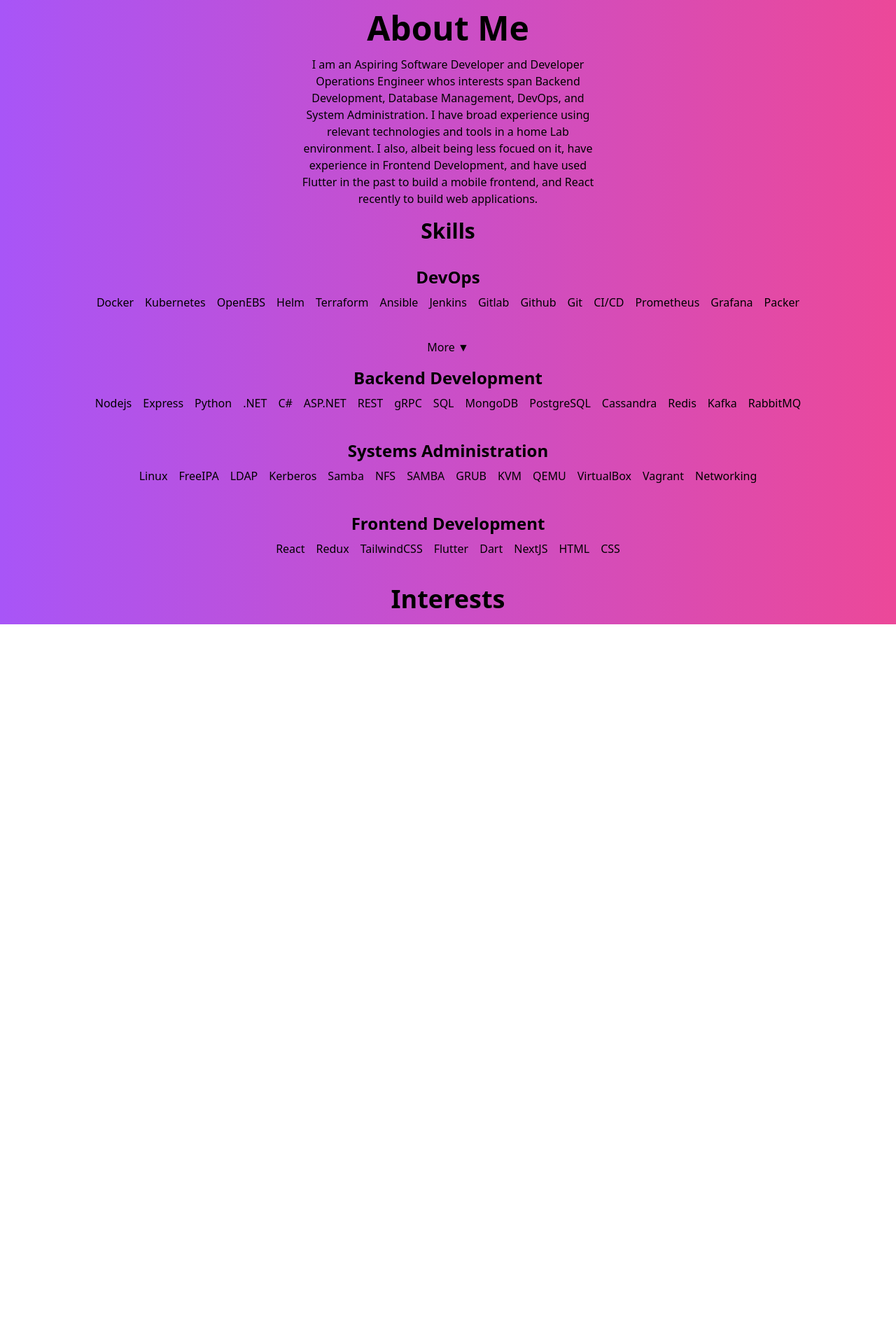
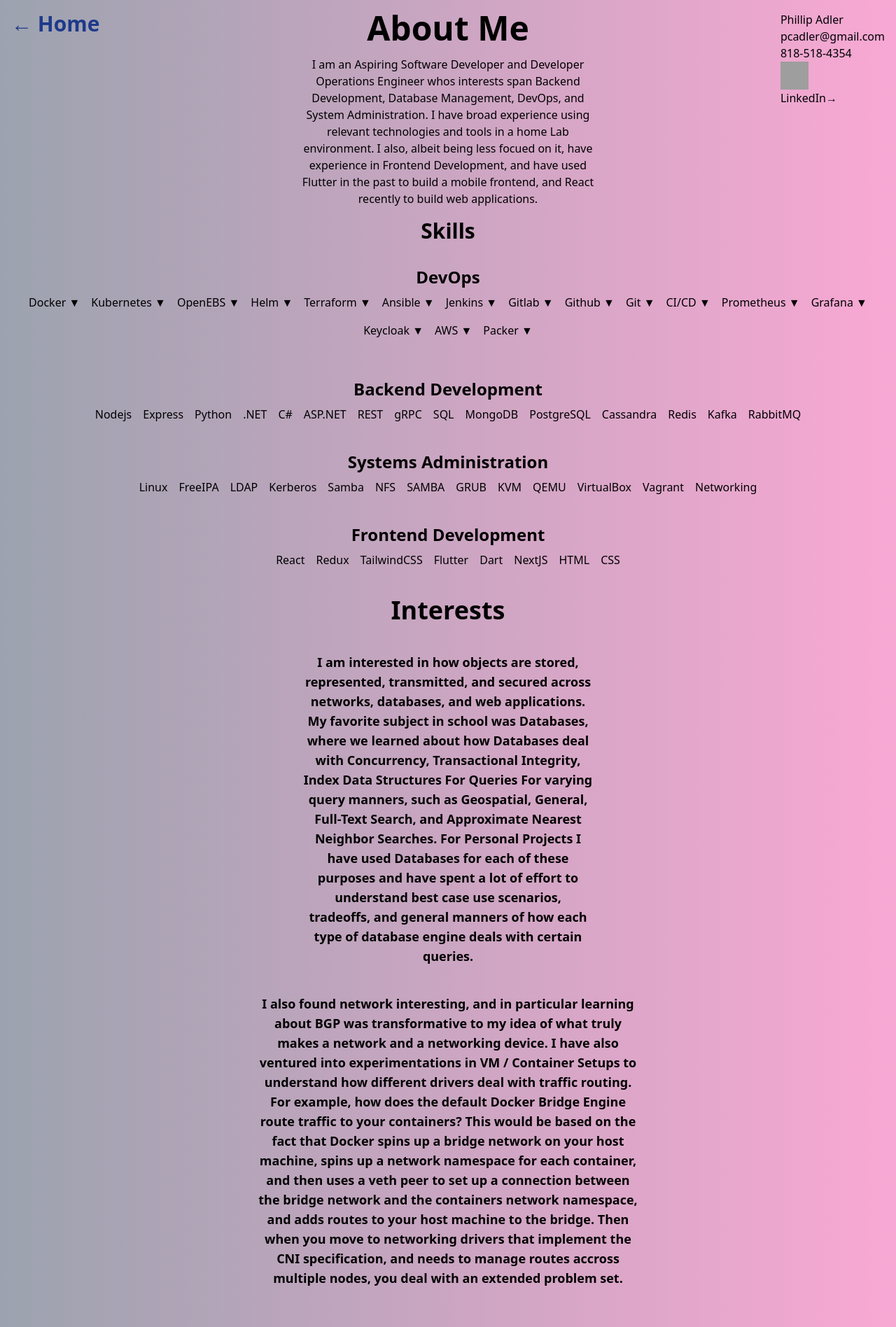
Before and after one commit to PranoSA/New-Portfolio-Site, a Next.js app: page /about in a window 1280 px wide. Shown: the whole page at 70% size. Before the commit the page ends 892 px from the top, so only its background shows below. Built offline with nearby package versions, Linux system fonts and the light colour scheme; grey boxes are pictures that could not be loaded.

Commit message:
Added Profile, Fixed Some of the Layout Bugs

```diff
--- a/src/app/about/layout.tsx
+++ b/src/app/about/layout.tsx
@@ -3,9 +3,5 @@
 }: {
   children: React.ReactNode;
 }) {
-  return (
-    <html lang="en">
-      <body>{children}</body>
-    </html>
-  );
+  return <>{children}</>;
 }
--- a/src/app/about/page.tsx
+++ b/src/app/about/page.tsx
@@ -1,128 +1,156 @@
-"use client";
-import { useState } from "react";
-import "../styles/globals.css";
+'use client';
+import { useState } from 'react';
+import '../styles/globals.css';
+import Link from 'next/link';
 // @ts-nocheck
 
 const BackendSkils: string[] = [
-  "Nodejs",
-  "Express",
-  "Python",
-  ".NET",
-  "C#",
-  "ASP.NET",
-  "REST",
-  "gRPC",
-  "SQL",
-  "MongoDB",
-  "PostgreSQL",
-  "Cassandra",
-  "Redis",
-  "Kafka",
-  "RabbitMQ",
+  'Nodejs',
+  'Express',
+  'Python',
+  '.NET',
+  'C#',
+  'ASP.NET',
+  'REST',
+  'gRPC',
+  'SQL',
+  'MongoDB',
+  'PostgreSQL',
+  'Cassandra',
+  'Redis',
+  'Kafka',
+  'RabbitMQ',
 ];
 
 const DevOpsSkills: string[] = [
-  "Docker",
-  "Kubernetes",
-  "OpenEBS",
-  "Helm",
-  "Terraform",
-  "Ansible",
-  "Jenkins",
-  "Gitlab",
-  "Github",
-  "Git",
-  "CI/CD",
-  "Prometheus",
-  "Grafana",
-  "Packer",
+  'Docker',
+  'Kubernetes',
+  'OpenEBS',
+  'Helm',
+  'Terraform',
+  'Ansible',
+  'Jenkins',
+  'Gitlab',
+  'Github',
+  'Git',
+  'CI/CD',
+  'Prometheus',
+  'Grafana',
+  'Keycloak',
+  'AWS',
+  'Packer',
 ];
 
 const DevOpsSkillsAbout: { title: string; description: string }[] = [
   {
-    title: "Kubernetes",
+    title: 'Kubernetes',
     description: `Practiced Using kubeadm on a local computer to spin up a Kubernetes Cluster
     On Virtual Machines, and deployed test applications to it. I studied things like Container Attached Storage,
     How Different CNI plugins work, troubleshooting applications, and other aspects of Kubernetes.`,
   },
   {
-    title: "Docker",
+    title: 'Docker',
     description: `I have used Docker for routine development and some small deployments, as well as included it
     in some CI/CD pipelines to build and deploy applications.`,
   },
   {
-    title: "CI/CD",
+    title: 'CI/CD',
     description: `I have run a CI/CD pipeline on Jenkins and Github Actions to deploy applications to Virtual Machines.`,
   },
   {
-    title: "AWS",
+    title: 'AWS',
     description: `I have used AWS Serverless using AWS SAM with S3, Lambda, DynamoDB, Event Triggers, and API Gateway,
      and Server solutions for some small projects in the past.`,
   },
   {
-    title: "Terraform",
+    title: 'Terraform',
     description: `I have used Terraform to deploy infrastructure to AWS in test CI/CD pipelines, as well
     as developed my own experimental terraform plugin for my Unicode Application.`,
   },
   {
-    title: "Ansible",
+    title: 'Ansible',
     description: `I have used Ansible to deploy and configure applications on Docker Containers in a local environment.`,
   },
   {
-    title: "Jenkins",
+    title: 'Jenkins',
     description: `I have used Jenkins to run CI/CD pipelines to deploy applications to Virtual Machines, using plugins
     to manage credentials (AWS, Docker, etc.), and to run tests and build steps with Packer and Terraform.`,
   },
   {
-    title: "Git",
+    title: 'Git',
     description: `I have used Git for version control and have experience with Gitlab and Github.`,
   },
   {
-    title: "Monitoring",
+    title: 'Prometheus',
     description: `I have set up a pipeline to monitor my computer using Prometheus and Grafana, and have used prometheus
     to export custom metrics from my applications. I have also used Grafana to visualize these metrics configured with keycloak
     login .`,
   },
   {
-    title: "Packer",
+    title: 'Grafana',
+    description:
+      'I have used Grafana to visualize metrics from Prometheus, and have configured it to use keycloak OIDC login.',
+  },
+  {
+    title: 'Packer',
     description: `I have used Packer to create custom images for Virtual Machines
     to deploy an application to a virtual machine`,
   },
   {
-    title: "Helm",
+    title: 'Helm',
     description: `I have used Helm to deploy applications to Kubernetes.`,
   },
   {
-    title: "OpenEBS",
+    title: 'OpenEBS',
     description: `I have used OpenEBS and CAS on my local kubernetes cluster setup for testing purposes.`,
+  },
+  {
+    title: 'Gitlab',
+    description:
+      'I have administered a Gitlab Server and dealt with small ammounts of general maintenance.',
+  },
+  {
+    title: 'Grafana',
+    description:
+      'I have used Grafana to visualize metrics from Prometheus, and have configured it to use keycloak OIDC login.',
+  },
+  {
+    title: 'Keycloak',
+    description:
+      'I have used and managed Keycloak to secure applications with OIDC.',
+  },
+  {
+    title: 'Github',
+    description:
+      'I have used Github as my primary source control for my personal projects and a few small group projects.',
   },
 ];
 
 const SysAdminSkills: string[] = [
-  "Linux",
-  "FreeIPA",
-  "LDAP",
-  "Kerberos",
-  "Samba",
-  "NFS",
-  "SAMBA",
-  "GRUB",
-  "KVM",
-  "QEMU",
-  "VirtualBox",
-  "Vagrant",
-  "Networking",
+  'Linux',
+  'FreeIPA',
+  'LDAP',
+  'Kerberos',
+  'Samba',
+  'NFS',
+  'SAMBA',
+  'GRUB',
+  'KVM',
+  'QEMU',
+  'VirtualBox',
+  'Vagrant',
+  'Networking',
 ];
 
 const FrontendSkills: string[] = [
-  "React",
-  "Redux",
-  "TailwindCSS",
-  "Flutter",
-  "Dart",
-  "NextJS",
-  "HTML",
-  "CSS",
+  'React',
+  'Redux',
+  'TailwindCSS',
+  'Flutter',
+  'Dart',
+  'NextJS',
+  'HTML',
+  'CSS',
 ];
 
 export default function Home() {
@@ -133,10 +161,19 @@
     false,
   ]);
 
-  const [selectedDevOpsSkill, setSelectedDevOpsSkill] = useState<string>("");
+  const [selectedDevOpsSkill, setSelectedDevOpsSkill] = useState<string>('');
 
   return (
-    <div className="w-full flex flex-wrap justify-center">
+    <div className="w-full flex flex-wrap justify-center bg-gradient-to-r from-gray-400 to-pink-300 min-h-screen min-w-screen">
+      <div className="fixed top-0 left-0 p-4">
+        <Link
+          href="/"
+          className="text-blue-900 font-bold text-bold hover:underline text-3xl"
+        >
+          ← Home
+        </Link>
+      </div>
+
       <div className="w-full  p-4 text-center">
         <h1 className="w-full text-5xl font-bold text-center"> About Me </h1>
       </div>
@@ -165,12 +202,19 @@
           title="Hover Over Div"
         >
           {DevOpsSkills.map((skill) => (
-            <div onClick={() => setSelectedDevOpsSkill(skill)}>
+            <div
+              onClick={() =>
+                setSelectedDevOpsSkill(
+                  skill != selectedDevOpsSkill ? skill : ''
+                )
+              }
+              key={skill}
+            >
               <p
                 className="p-2  hover:text-bold hover:text-xl hover:bg-gray-200"
                 title="Hover Over Text"
               >
-                {skill}
+                {skill} {skill === selectedDevOpsSkill ? '▲' : '▼'}
               </p>
             </div>
           ))}
@@ -178,20 +222,24 @@
       </div>
 
       <div className="w-full  p-4 text-center">
-        {DevOpsSkillsAbout.filter((c) => c.title === selectedDevOpsSkill).map(
-          (skill) => {
+        {DevOpsSkillsAbout.filter(
+          (c, i) => c.title === selectedDevOpsSkill
+        ).map((skill, i) => {
           return (
-              <div className="w-full flex flex-wrap justify-center h-min-24">
+            <div
+              className="w-full flex flex-wrap justify-center h-min-24"
+              key={i}
+            >
               <div className="w-full flex flex-wrap justify-center">
                 <h1 className="w-1/3 md:w-1/5 text-lg font-bold items-center">
-                    {" "}
-                    {skill.title}{" "}
+                  {' '}
+                  {skill.title}{' '}
                 </h1>
                 <button
                   className="font-bold text-xl"
-                    onClick={() => setSelectedDevOpsSkill("")}
+                  onClick={() => setSelectedDevOpsSkill('')}
                 >
-                    -
+                  ➖
                 </button>
               </div>
               <div className="w-1-2 md:w-1/3 ">
@@ -199,15 +247,14 @@
               </div>
             </div>
           );
-          }
-        )}
+        })}
       </div>
 
-      <div
+      {/*<div
         className="w-full flex flex-wrap text-center justify-center"
         onClick={() => setOpenDescr([!openDescr[0], ...openDescr.slice(1)])}
       >
-        <h1 className="w-full"> More {openDescr[0] ? "▲" : "▼"} </h1>
+        <h1 className="w-full"> More {openDescr[0] ? '▲' : '▼'} </h1>
         {openDescr[0] && (
           <div className="w-1/2 md:w-1/3 text-center ">
             <p>
@@ -222,7 +269,7 @@
             </p>
           </div>
         )}
-      </div>
+              </div>*/}
 
       <div className="w-full  p-4 text-center">
         <h1 className="w-full text-2xl font-bold"> Backend Development </h1>
@@ -239,7 +286,9 @@
         <h1 className="w-full text-2xl font-bold"> Systems Administration </h1>
         <div className="w-full flex flex-wrap justify-center">
           {SysAdminSkills.map((skill) => (
-            <p className="p-2">{skill}</p>
+            <p className="p-2" key={skill}>
+              {skill}
+            </p>
           ))}
         </div>
       </div>
@@ -248,7 +297,9 @@
         <h1 className="w-full text-2xl font-bold"> Frontend Development </h1>
         <div className="w-full flex flex-wrap justify-center">
           {FrontendSkills.map((skill) => (
-            <p className="p-2">{skill}</p>
+            <p className="p-2" key={skill}>
+              {skill}
+            </p>
           ))}
         </div>
       </div>
@@ -259,8 +310,34 @@
 
       <div className="w-full p-4 text-center">
         <h1 className="w-full text-4xl font-bold "> Interests</h1>
-        <div className="w-full flex flex-wrap justify-center">
-          <h2 className="w-full text-lg font-bold"></h2>
+        <div className="w-full flex flex-wrap flex-col justify-center items-center pt-10">
+          <p className="w-1/2 md:w-1/3 text-lg font-bold text-center">
+            I am interested in how objects are stored, represented, transmitted,
+            and secured across networks, databases, and web applications. My
+            favorite subject in school was Databases, where we learned about how
+            Databases deal with Concurrency, Transactional Integrity, Index Data
+            Structures For Queries For varying query manners, such as
+            Geospatial, General, Full-Text Search, and Approximate Nearest
+            Neighbor Searches. For Personal Projects I have used Databases for
+            each of these purposes and have spent a lot of effort to understand
+            best case use scenarios, tradeoffs, and general manners of how each
+            type of database engine deals with certain queries.
+          </p>
+          <p className="w-1/2 md:-2-1/3 text-lg font-bold text-center p-10 ">
+            I also found network interesting, and in particular learning about
+            BGP was transformative to my idea of what truly makes a network and
+            a networking device. I have also ventured into experimentations in
+            VM / Container Setups to understand how different drivers deal with
+            traffic routing. For example, how does the default Docker Bridge
+            Engine route traffic to your containers? This would be based on the
+            fact that Docker spins up a bridge network on your host machine,
+            spins up a network namespace for each container, and then uses a
+            veth peer to set up a connection between the bridge network and the
+            containers network namespace, and adds routes to your host machine
+            to the bridge. Then when you move to networking drivers that
+            implement the CNI specification, and needs to manage routes accross
+            multiple nodes, you deal with an extended problem set.
+          </p>
         </div>
       </div>
     </div>
--- a/src/app/cors/page.tsx
+++ b/src/app/cors/page.tsx
@@ -1,6 +1,6 @@
 'use client';
 
-import '../styles/globals.css'
+import '../styles/globals.css';
 
 import { CorsPanel } from '../../components/cors_panel';
 
@@ -9,7 +9,6 @@
 import Link from 'next/link';
 
 export default function Page() {
-
   //Encoding Mode, (Decimal or Hexadecimal)
 
   const [endpoint, setEndpoint] = useState<string>('');
@@ -23,8 +22,6 @@
   const [allowedCredentials, setAllowedCredentials] = useState<string>('');
   const [simple, setSimple] = useState<boolean>(false);
   const [allowned, setAllowned] = useState<boolean>(false);
-
-
 
   const handleCorsChange = (
     e: React.ChangeEvent<HTMLInputElement>,
@@ -87,9 +84,16 @@
   };
 
   return (
-    <main className="flex w-full min-h-screen justify-center` p-24">
+    <main className="flex w-full min-h-screen justify-center p-24 bg-gradient-to-r from-pink-300 to-purple-500 min-h-screen min-w-screen">
+      <div className="fixed top-0 left-0 p-4">
+        <Link
+          href="/"
+          className="text-blue-900 font-bold text-bold hover:underline text-3xl"
+        >
+          ← Home
+        </Link>
+      </div>
       <div className="flex flex-wrap justify-center w-full">
-
         <div className="w-full md:w-1/2 p-10 flex flex-wrap p-4 text-center min-h-20 cursor-pointer hover:bg-blue-100 hover:shadow-lg transform hover:scale-105 transition-all duration-200 ease-in-out">
           {CorsPanel({
             open: true,
@@ -97,7 +101,7 @@
             method: method,
             headers: headers,
             origin: origin,
-            close: () =>{},
+            close: () => {},
             credentials: credentials,
             handleChange: handleCorsChange,
             handleSubmit: fetchCors,
@@ -109,7 +113,6 @@
             Allowed: allowned,
           })}
         </div>
-
       </div>
     </main>
   );
--- a/src/app/layout.tsx
+++ b/src/app/layout.tsx
@@ -12,6 +12,21 @@
     <html lang="en">
       <body>
         <div className="bg-gradient-to-r from-purple-500 to-pink-500">
+          <div className="fixed top-0 right-0 p-4 flex-col ">
+            <p> Phillip Adler </p>
+            <p> pcadler@gmail.com</p>
+            <p> 818-518-4354 </p>
+            <a href="https://github.com/PranoSA">
+              <img
+                src="https://github.githubassets.com/images/modules/logos_page/GitHub-Mark.png"
+                alt="Github"
+                className="w-10 h-10"
+              />
+            </a>
+            <a href="https://linkedin.com/in/phillip-carroll-adler">
+              LinkedIn→{' '}
+            </a>
+          </div>
           {children}
         </div>
       </body>
```
Also changed, not shown: src/app/cors/layout.tsx (+2 -13 lines). Lines whose indentation alone changed are shown as unchanged.
